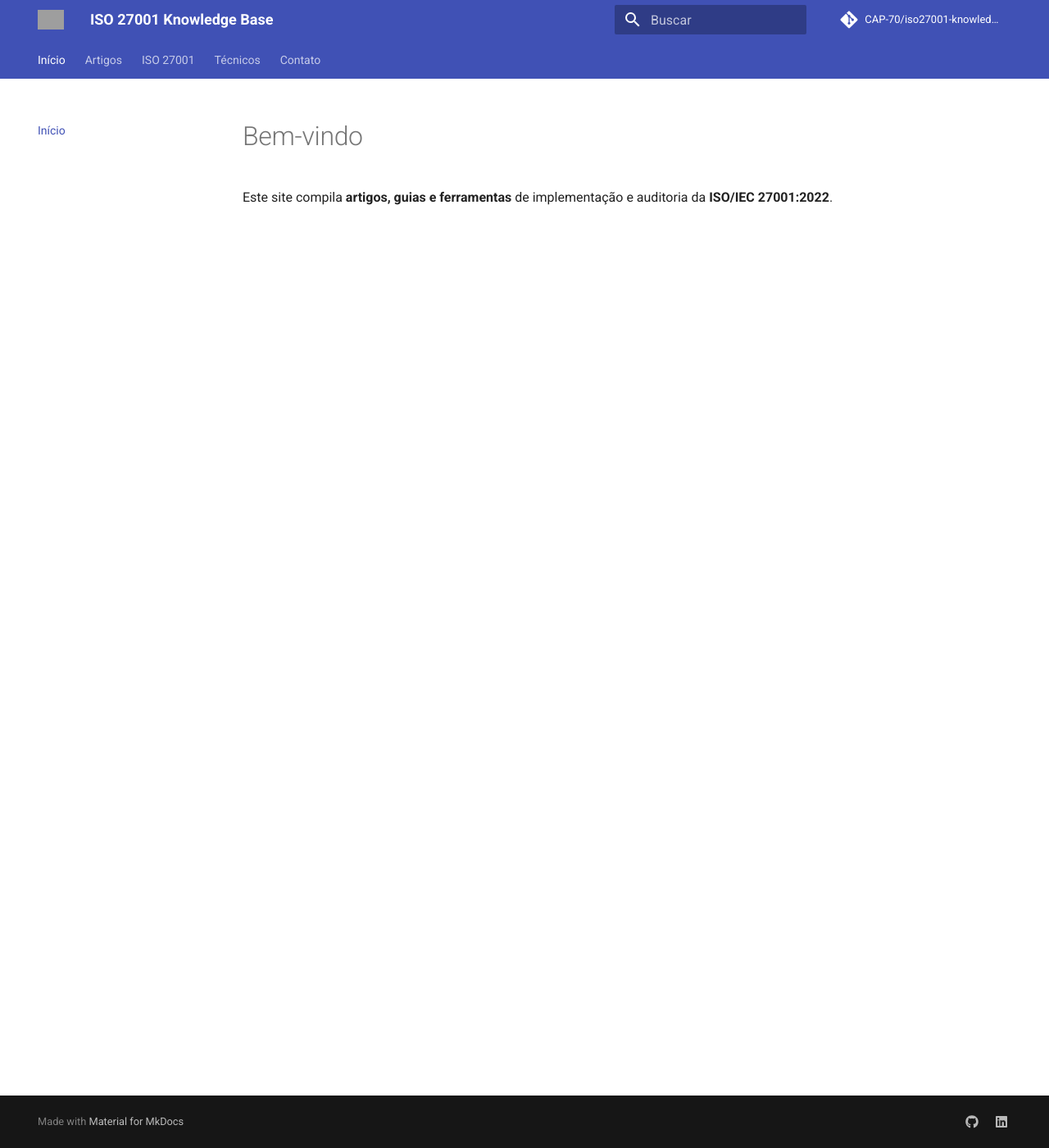
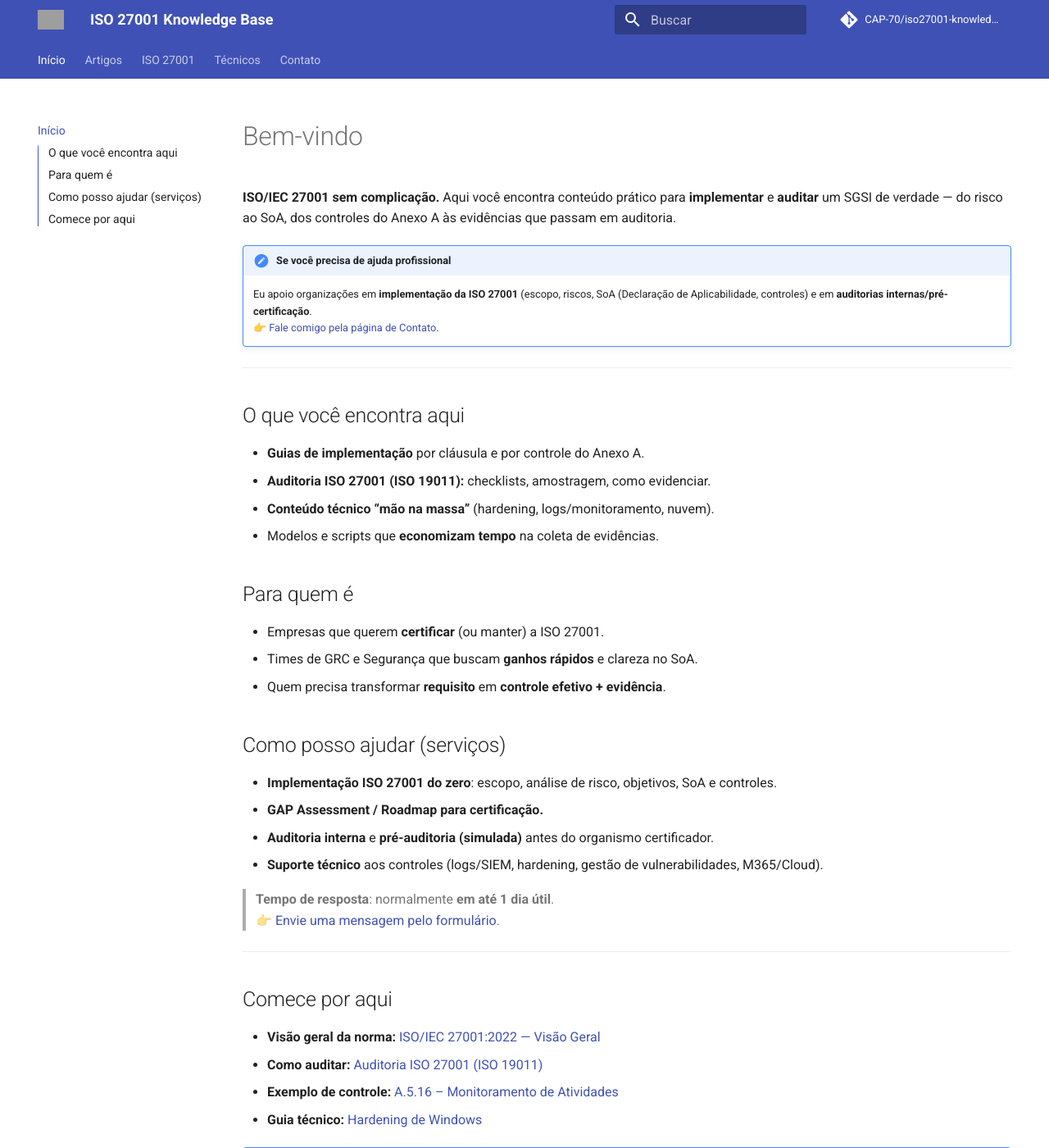
Before and after one commit to CAP-70/iso27001-knowledge-base, an MkDocs documentation site: the page built from docs/index.md, in a window 1280 px wide and 1400 px high. Shown: the whole window at 82% size. Built offline with MkDocs 1.6.1 and Material for MkDocs 9.7.7, drawn with Linux system fonts in a browser that asks for light colours; comment, search, counter and statistics services are not loaded; some of the changed text lies outside the part shown; grey boxes are pictures that could not be loaded.

Commit message:
Update index.md

```diff
--- a/docs/index.md
+++ b/docs/index.md
@@ -1,4 +1,44 @@
-
 # Bem-vindo
 
-Este site compila **artigos, guias e ferramentas** de implementação e auditoria da **ISO/IEC 27001:2022**.
+**ISO/IEC 27001 sem complicação.** Aqui você encontra conteúdo prático para **implementar** e **auditar** um SGSI de verdade — do risco ao SoA, dos controles do Anexo A às evidências que passam em auditoria.
+
+!!! Dica "Se você precisa de ajuda profissional"
+    Eu apoio organizações em **implementação da ISO 27001** (escopo, riscos, SoA (Declaração de Aplicabilidade, controles) e em **auditorias internas/pré-certificação**.
+    👉 [Fale comigo pela página de Contato](/contato/).
+
+---
+
+## O que você encontra aqui
+- **Guias de implementação** por cláusula e por controle do Anexo A.
+- **Auditoria ISO 27001 (ISO 19011):** checklists, amostragem, como evidenciar.
+- **Conteúdo técnico “mão na massa”** (hardening, logs/monitoramento, nuvem).
+- Modelos e scripts que **economizam tempo** na coleta de evidências.
+
+## Para quem é
+- Empresas que querem **certificar** (ou manter) a ISO 27001.
+- Times de GRC e Segurança que buscam **ganhos rápidos** e clareza no SoA.
+- Quem precisa transformar **requisito** em **controle efetivo + evidência**.
+
+## Como posso ajudar (serviços)
+- **Implementação ISO 27001 do zero**: escopo, análise de risco, objetivos, SoA e controles.
+- **GAP Assessment / Roadmap para certificação.**
+- **Auditoria interna** e **pré-auditoria (simulada)** antes do organismo certificador.
+- **Suporte técnico** aos controles (logs/SIEM, hardening, gestão de vulnerabilidades, M365/Cloud).
+
+> **Tempo de resposta**: normalmente **em até 1 dia útil**.
+> 👉 [Envie uma mensagem pelo formulário](/contato/).
+
+---
+
+## Comece por aqui
+- **Visão geral da norma:** [ISO/IEC 27001:2022 — Visão Geral](iso27001/overview.md)
+- **Como auditar:** [Auditoria ISO 27001 (ISO 19011)](iso27001/auditoria.md)
+- **Exemplo de controle:** [A.5.16 – Monitoramento de Atividades](iso27001/controles/A.5.16-monitoramento.md)
+- **Guia técnico:** [Hardening de Windows](tecnicos/hardening-windows.md)
+
+!!! Nota "Privacidade"
+    Na página **Contato**, seu e-mail **não é exposto**. O formulário envia sua mensagem com segurança e eu retorno diretamente por e-mail.
+
+---
+
+Se este conteúdo te ajuda, considere salvar nos favoritos e voltar sempre — novos guias e modelos são publicados periodicamente.
```
